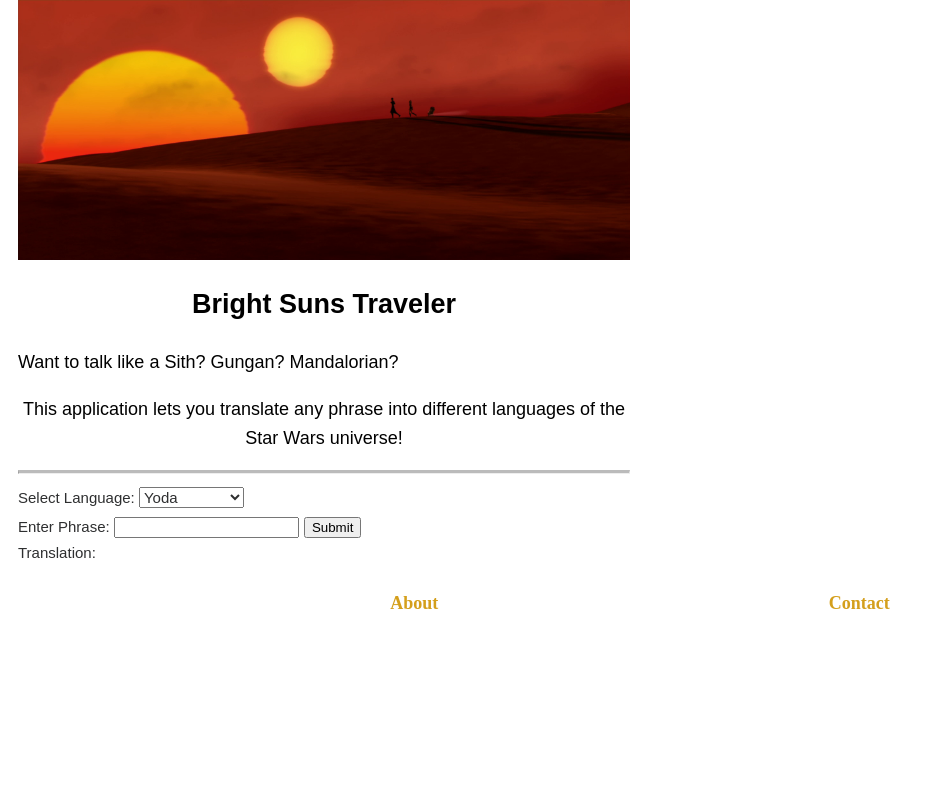
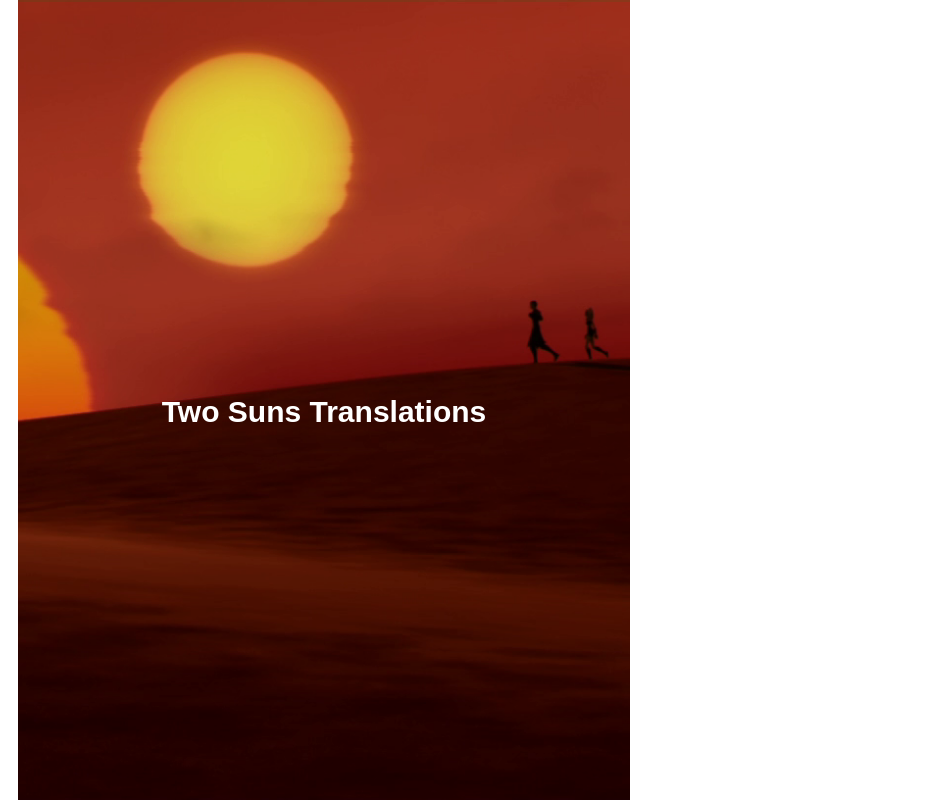
Before and after one commit to bbyee/Two-Suns-NextJS, a Next.js app: page / in a window 1280 px wide. Shown: the top 800 px of the page, without its empty margins (0-935 px from the left). Built offline with nearby package versions, Linux system fonts and the light colour scheme.

Commit message:
Added hero banner to top of page

```diff
--- a/pages/index.js
+++ b/pages/index.js
@@ -10,13 +10,16 @@ export default function HomePage() {
         <Head>
           <title>Two Suns Translations</title>
         </Head>
-        <div>
-          <img
+        <section className="hero">
+          <div className="hero-content">
+            <h2 className="hero-title">Two Suns Translations</h2>
+            {/* <img
             src="/tatooinesuns.png"
             alt="tatooinesuns"
             className="homeimage"
-          ></img>
-        </div>
+          ></img> */}
+          </div>
+        </section>
         <h2>Bright Suns Traveler</h2>
         <p>Want to talk like a Sith? Gungan? Mandalorian?</p>
         <p id="description">
--- a/styles/global.css
+++ b/styles/global.css
@@ -59,3 +59,41 @@ option {
 hr.solid {
   border-top: 3px solid #bbb;
 }
+
+.hero {
+  position: relative;
+  width: 100vw;
+  height: 100vh;
+  max-width: 100%;
+  display: flex;
+  justify-content: center;
+  align-items: center;
+}
+
+.hero::before {
+  content: "";
+  position: absolute;
+  top: 0;
+  left: 0;
+  width: 100%;
+  height: 100%;
+  background: url(../public/tatooinesuns.png);
+  background-repeat: no-repeat;
+  background-size: cover;
+  background-position: center center;
+  filter: brightness(90%);
+}
+
+.hero-content {
+  position: relative;
+  font-family: "Andale Mono", sans-serif;
+  color: white;
+  text-align: center;
+  margin: 0.625rem;
+}
+
+.hero-title {
+  font-size: 30px;
+  font-weight: auto;
+  margin-bottom: 0;
+}
```
